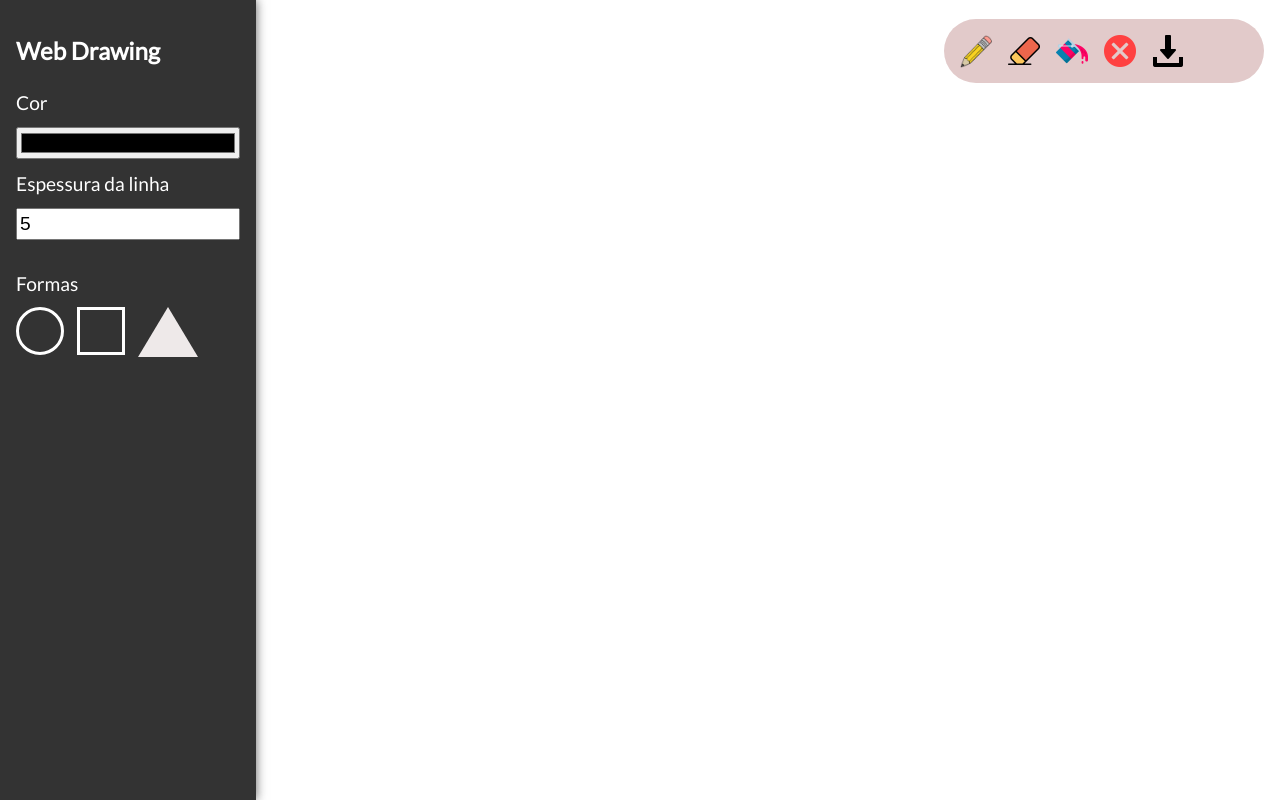
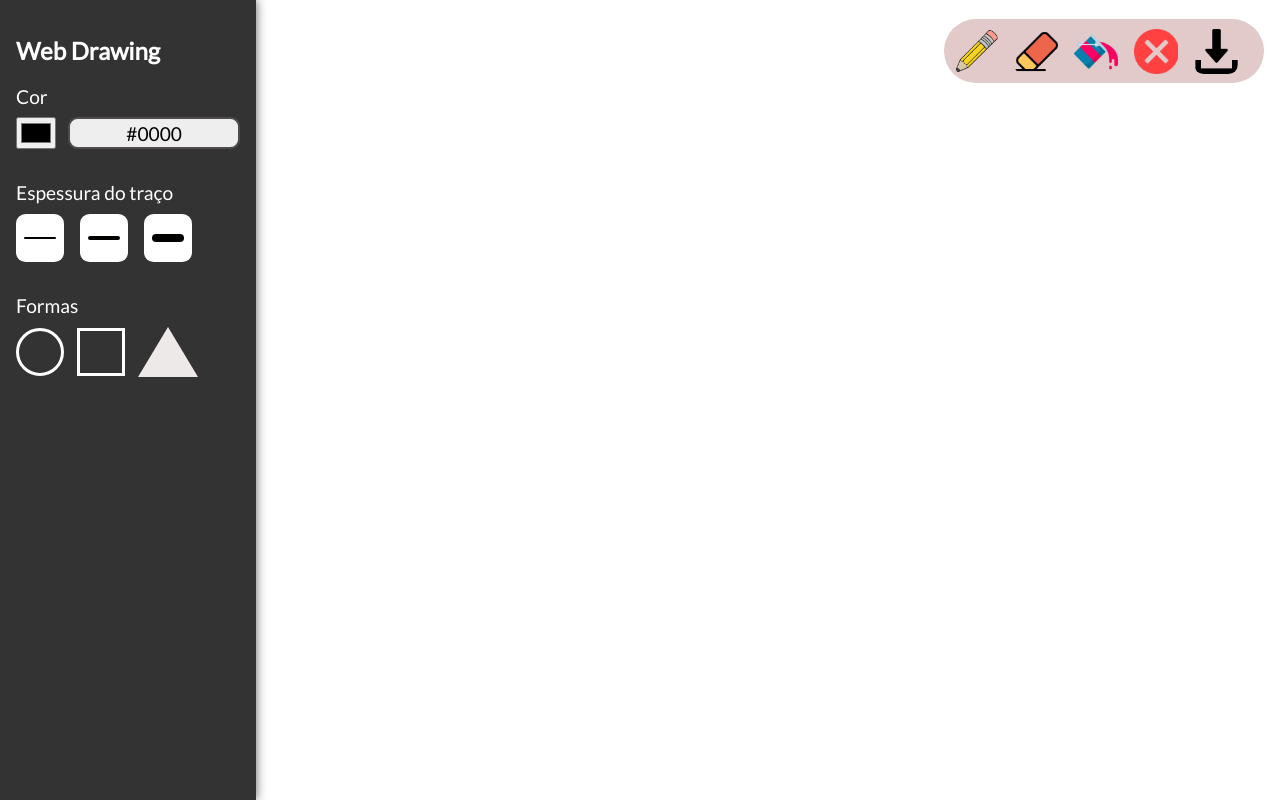
Before and after one commit to santoskarolina/paint-web, a plain HTML site: page src/index.html in a window 1280 px wide. Drawn offline with Linux system fonts and the light colour scheme.

Commit message:
style: adjust in sidebar

```diff
--- a/src/index.html
+++ b/src/index.html
@@ -9,25 +9,41 @@
 </head>
 <body>
 
-    <section class="sidebar">
-
+    <section class="sidebar" id="sidebar">
         <div>
             <h1>Web Drawing</h1>
         </div>
 
         <div class="sidebar__box">
-            <label for="color">Cor</label>
-            <input type="color" name="color" id="color_input">
+            <h4>Cor</h4>
+            <div class="sidebar__box__content">
+                <input type="color" name="color" id="color_input">
+                <div class="sidebar__box__content_box">
+                    <p id="color_input_value">#0000</p>
+                </div>
+            </div>
         </div>
 
         <div class="sidebar__box">
-            <label for="stroke">Espessura da linha</label>
-            <input type="number" name="stroke" id="lineWidth" value="5" minlength="1">
+            <h4>Espessura do traço</h4>
+            <div class="sidebar__box__content">
+                <div class="sidebar__box-lineWidth" onclick="changeLineWidth(3)">
+                    <div id="lineWidth-One"></div>
+                </div>
+
+                <div class="sidebar__box-lineWidth"  onclick="changeLineWidth(5)">
+                    <div id="lineWidth-Two"></div>
+                </div>
+
+                <div class="sidebar__box-lineWidth"  onclick="changeLineWidth(10)">
+                    <div id="lineWidth-three"></div>
+                </div>
+            </div>
         </div>
 
         <div class="sidebar__box">
-            <p>Formas</p>
-            <div class="sidebar__box-shapes">
+            <h4>Formas</h4>
+            <div class="sidebar__box__content">
                 <div class="sidebar__box-circle-shape" id="circle-shap"></div>
                 <div class="sidebar__box-rectangle-shape"></div>
                 <div class="sidebar__box-triangle-shape"></div>
@@ -45,14 +61,13 @@
             <img src="./assets/icons/eraser.png" alt="Pencil">
         </div>
 
-        <div class="floating__menu-box" id="paint-bucket">
+        <div class="floating__menu-box" id="paint-bucket" onclick="fillRect()">
             <img src="./assets/icons/paint-bucket.png" alt="Pencil">
         </div>
 
         <div class="floating__menu-box" id="paint-bucket" onclick="clearCanvas()">
             <img src="./assets/icons/botao-apagar.png" alt="Pencil">
         </div>
-
 
         <div class="floating__menu-box" id="paint-bucket" onclick="saveDraw()">
             <img src="./assets/icons/baixar.png" alt="Pencil">
--- a/src/styles/index.css
+++ b/src/styles/index.css
@@ -11,6 +11,7 @@ body {
   overflow: hidden;
   width: 100%;
 }
+
 
 header{
     width: 100%;
@@ -37,27 +38,80 @@ header{
 
 .sidebar__box{
     width: 100%;
-    display:inline-block;
     font-size: 1.2rem;
-    margin: 0.4rem 0;
+    display: flex;
+    flex-direction: column;
+    margin:  0 0 2rem 0;
 }
 
-.sidebar__box label, .sidebar__box p {
-    color: #fff;
-    display: block;
-    margin-bottom: .8rem;
+.sidebar__box h4{
+    margin: 0 0 0.6rem 0;
+    font-weight: normal;
+}
+
+.sidebar__box__content{
+    width: 100%;
+    display: flex;
+    align-items: center;
 }
 
 .sidebar__box input {
-    width: 100%;
     height: 2rem;
+    margin-right: 0.8rem;
     font-size: 1.2rem;
 }
 
-.sidebar__box-shapes{
+.sidebar__box__content_box{
     width: 100%;
+    background-color: rgb(238, 238, 238);
+    margin: 0;
+
     display: flex;
+    justify-content: center;
+    align-items: center;
+    height: 2rem;
+    border-radius: 0.6rem;
+    border: 2px solid rgb(80, 76, 76);
 }
+
+.sidebar__box__content_box p{
+    color: #000;
+}
+
+p{
+    margin: 0 !important;
+}
+
+.sidebar__box-lineWidth{
+    width: 3rem;
+    height: 3rem;
+    border-radius: 0.6rem;
+    background-color: rgb(255, 255, 255);
+    margin-right: 1rem;
+    display: flex;
+    align-items: center;
+    justify-content: center;
+    cursor: pointer;
+}
+
+#lineWidth-One, #lineWidth-Two, #lineWidth-three{
+    background-color: rgb(3, 0, 0);
+    width: 2rem;
+    border-radius: 0.9rem;
+}
+
+#lineWidth-One{
+    height: 0.1rem;
+}
+
+#lineWidth-Two{
+    height: 0.3rem;
+}
+
+#lineWidth-three{
+    height: 0.5rem;
+}
+
 
 .sidebar__box-circle-shape{
     width: 3rem;
@@ -106,18 +160,27 @@ header{
     top: 0;
     width: 20rem;
     height: 4rem;
-    padding: 1rem;
+    padding: 0.6rem;
     z-index: 1000;
     margin: 1.2rem 1rem 0 0;
-
     display: flex;
 }
 
 .floating__menu-box {
     cursor: pointer;
+    border-radius: 0.6rem;
+    display: flex;
+    align-items: center;
+    justify-content: center;
+    margin-right: 1rem;
+    width: 6rem;
+    overflow: hidden;
 }
 
 .floating__menu-box img{
-    width: 2rem;
-    margin-right: 1rem;
+    height: 100%
 }
+
+.floating__menu-box-select{
+    background-color: rgb(120, 201, 221);
+}
```
